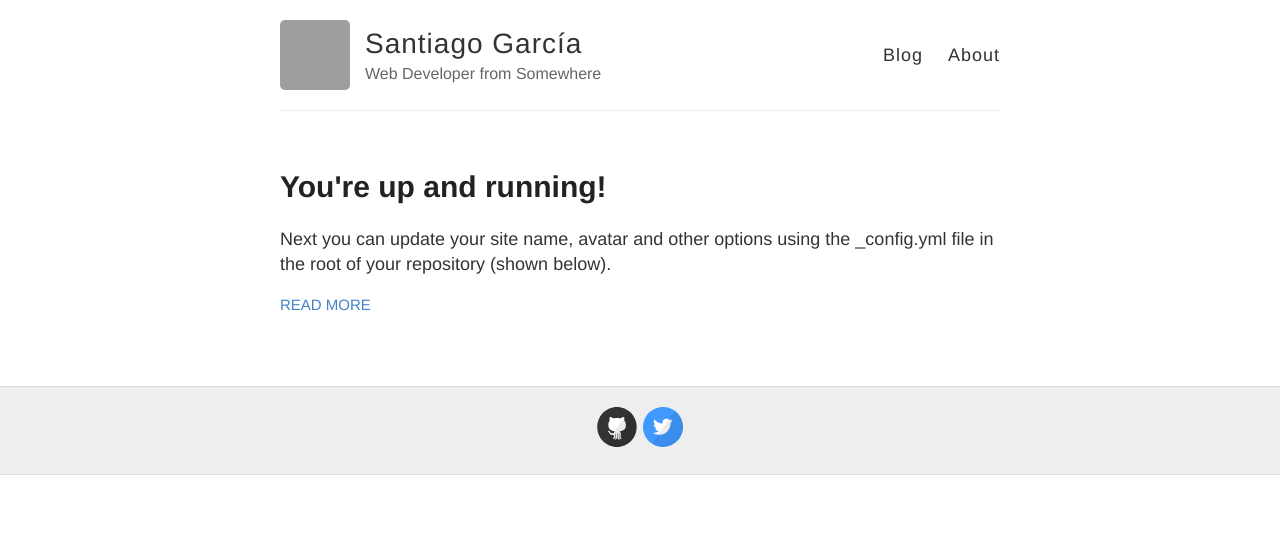
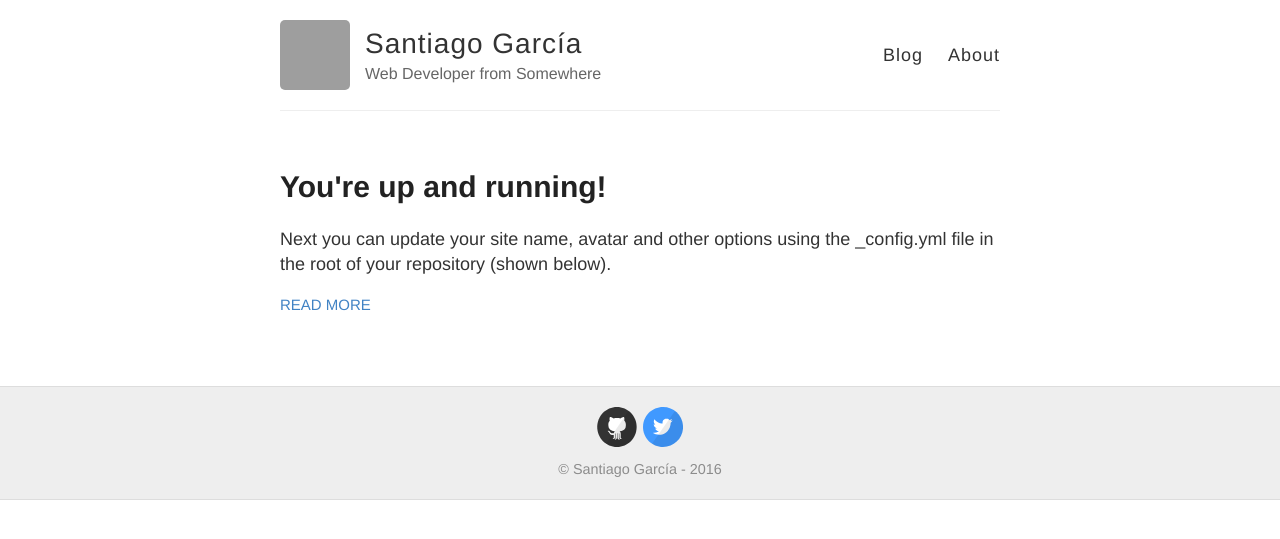
Before and after one commit to santigarcor/santigarcor.github.io, a Jekyll site: the page built from index.html, in a window 1280 px wide. Shown: the top 539 px of the page. Built offline with Jekyll 4.4.1, drawn with Linux system fonts in a browser that asks for light colours; grey boxes are pictures that could not be loaded.

Commit message:
Agregué el copyright

```diff
--- a/_layouts/default.html
+++ b/_layouts/default.html
@@ -42,6 +42,7 @@
       <div class="container">
         <footer class="footer">
           {% include svg-icons.html %}
+          <div class="copyright">&copy; Santiago García - 2016</div>
         </footer>
       </div>
     </div>
--- a/style.scss
+++ b/style.scss
@@ -281,6 +281,12 @@ nav {
 footer {
   padding: 20px 0;
   text-align: center;
+
+  .copyright {
+    padding-top: 5px;
+    color: #8c8c8c;
+    font-size: 0.8em;
+  }
 }
 
 // Settled on moving the import of syntax highlighting to the bottom of the CSS
```
